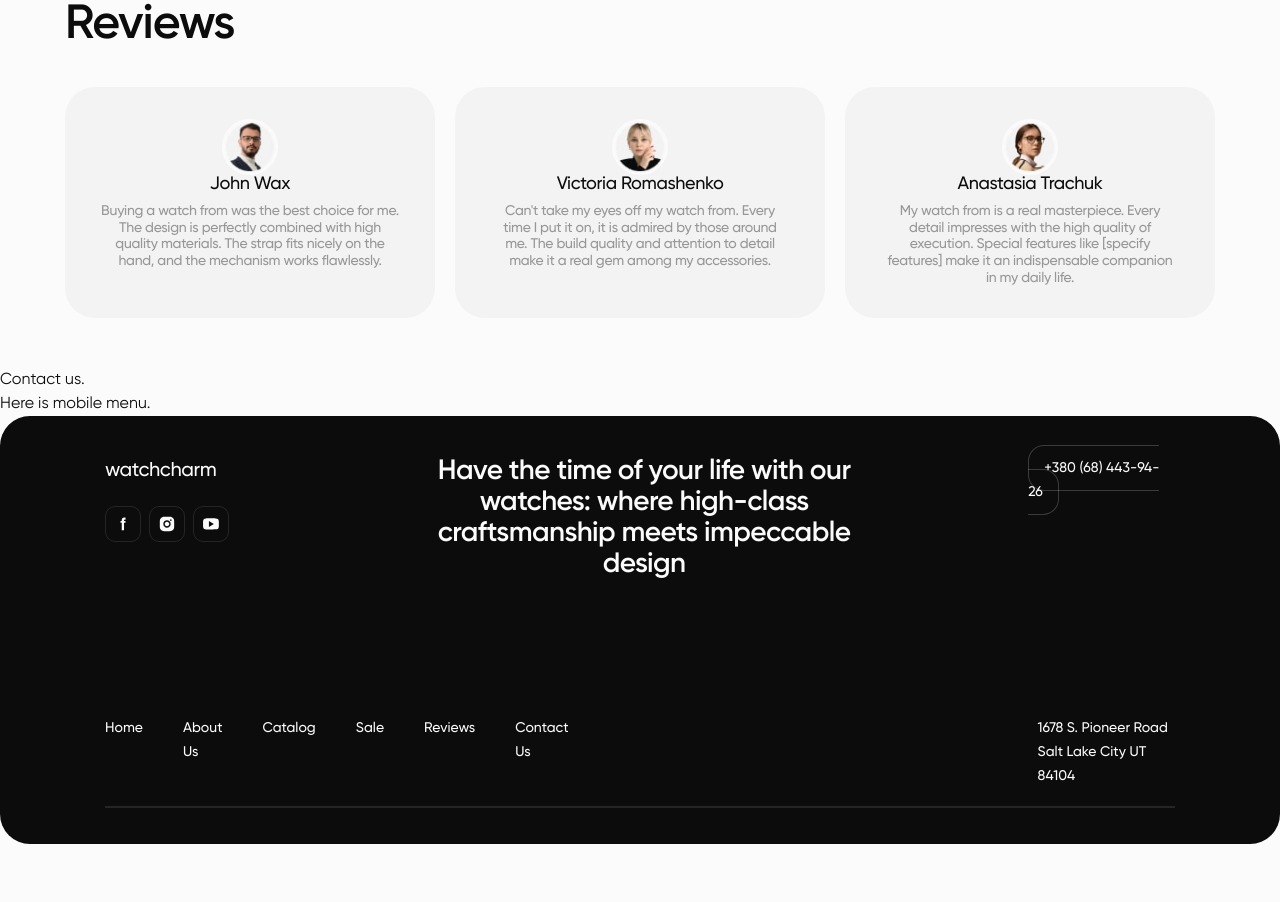
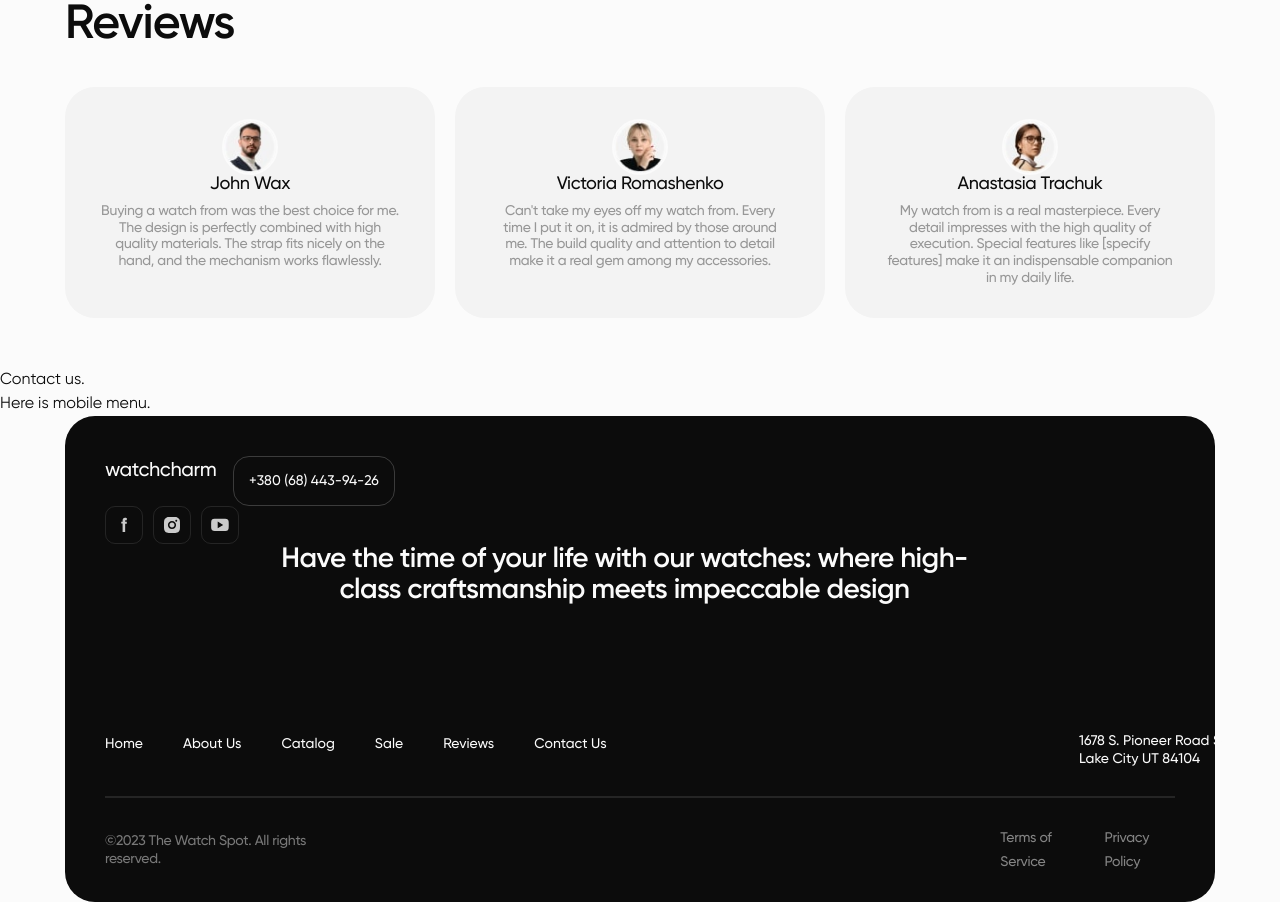
Before and after one commit to Mioshanika/project-undaunted.html-css, a website built with Vite: page src/index.html in a window 1280 px wide. Shown: the part 3082-3984 px from the top of the page. Before the commit the page ends 3926 px from the top, so only its background shows below. Built offline with nearby package versions, Linux system fonts and the light colour scheme; files whose address does not match are found by name.

Commit message:
add mobile and tablet

```diff
--- a/src/css/footer.css
+++ b/src/css/footer.css
@@ -1,137 +1,395 @@
 /* Footer styles. */
-.footer {
+
+.footer-container{
     background-color: #0c0c0c;
-    padding: 40px 40px 28px 40px;
     border-radius: 30px;
-
+    padding: 40px 28px 28px 28px;
 }
 
-.footer-container {
+.first-row {
     display: flex;
-    align-items: flex-start;
     justify-content: flex-start;
+    flex-wrap: wrap;
     flex-direction: column;
-    gap: 10px;
-    max-width: 1216px;
+    padding-bottom: 92px;
+    max-width: 279px;
 }
 
-.first-row{
-    display: flex;
-    justify-content: flex-start;
-    margin-bottom: 126px;
+.footer-logo {
+    width: 90px;
+    height: 19px;
+    font-weight: 500;
+    letter-spacing: -0.02em;
+    color: #fbfbfb;
+    text-transform: lowercase;
 }
 
-.footer-logo{
-    font-family: "Gilroy", sans-serif;
-    font-weight: 500;
-    font-size: 20px;
-    letter-spacing: -0.02em;
-    color: #fbfbfb;
-}
-
-.footer-icons{
+.footer-icons {
     display: flex;
     align-items: flex-start;
     justify-content: flex-start;
     flex-direction: row;
-    gap: 8px;
-    margin-top: 20px;
+    gap: 10px;
+    margin: 20px 0;
+    width: 122px;
 }
 
-.footer-soc-link{
+.footer-soc{
+    width: 100%;
     border: 1px solid rgba(251, 251, 251, 0.1);
     border-radius: 10px;
+}
+
+.footer-soc-link {
     padding: 8px;
-    width: 36px;
-    height: 36px;
-    fill: #fbfbfb;
+    width: 34px;
+    height: 34px;
     display: flex;
     align-items: center;
     justify-content: flex-start;
     flex-direction: row;
     gap: 8px;
-    transition-property: background-color;
-    transition-duration: 250ms;
-    transition-timing-function: cubic-bezier(0.4, 0, 0.2, 1);
 }
 
-.footer-title{
-    margin-right: 147px;
-    margin-left: 178px;
+.footer-soc-link:focus .icons-svg,
+.footer-soc-link:hover .icons-svg {
+    opacity: 1;
+}
+
+.icons-svg{
+    fill: #fbfbfb;
+    opacity: 0.8;
+    transition: fill 250ms cubic-bezier(0.4, 0, 0.2, 1);
+}
+
+.footer-cmn{
+    display: flex;
+    align-items: center;
+    border: 1px solid rgba(251, 251, 251, 0.2);
+    border-radius: 16px;
+    max-width: 152px;
+    height: 44px;
+    box-sizing: content-box;
+}
+
+.footer-phone {
+    font-weight: 500;
+    font-size: 12px;
+    line-height: 1.3;
+    text-transform: uppercase;
+    text-align: center;
+    color: #fbfbfb;
+    padding: 14px 20px;
+
 }
 
 .footer-text {
-    font-family: "Gilroy", sans-serif;
-    max-width: 523px;
     font-weight: 600;
-    font-size: 28px;
-    line-height: 1.1;
+    font-size: 20px;
+    line-height: 1.2;
     letter-spacing: -0.02em;
     text-align: center;
     color: #fbfbfb;
+    margin-top: 40px;
 }
 
-.footer-phone{
-    font-family: "Gilroy", sans-serif;
-    font-weight: 500;
-    font-size: 14px;
-    line-height: 1.28571;
-    text-transform: uppercase;
-    text-align: center;
-    color: #fbfbfb;
-    text-align: center;
-    padding: 15px;
-    border: 1px solid rgba(251, 251, 251, 0.2);
-    border-radius: 16px;
-    width: 160px;
-    height: 48px;
-}
-
-.second-row{
+.second-row {
     display: flex;
     align-items: flex-start;
     justify-content: flex-start;
     flex-direction: row;
-    gap: 469px;
+    gap: 49px;
+    width: 279px;
 }
 
 .footer-navigation{
-    display: flex;
-    align-items: center;
+    max-width: 147px;
 }
 
-.footer-menu{
+.footer-menu {
     display: flex;
+    flex-wrap: wrap;
     align-items: flex-start;
     justify-content: flex-start;
     flex-direction: row;
-    gap: 40px;
+    column-gap: 16px;
 }
 
-.footer-menu-link{
-    font-family: "Gilroy", sans-serif;
+.footer-menu-link {
     font-weight: 500;
-    font-size: 14px;
-    line-height: 1.28571;
-    text-align: center;
+    font-size: 12px;
+    line-height: 1.3;
     color: #fbfbfb;
     text-transform: capitalize;
 }
 
-.footer-map{
-    max-width: 162px;
-}
-
-.siting{
-    font-family: "Gilroy", sans-serif;
+.footer-map {
     font-weight: 500;
-    font-size: 14px;
-    line-height: 1.28571;
+    font-size: 12px;
+    line-height: 1.3;
     color: #fbfbfb;
+    max-width: 83px;
 }
 
 hr {
     width: 100%;
     height: 0px;
     border: 1px solid rgba(251, 251, 251, 0.1);
+    margin-top: 24px;
+    margin-bottom: 24px;
 }
+
+.footer-regulation{
+    display: flex;
+    align-items: flex-start;
+    justify-content: flex-start;
+    flex-direction: row;
+    gap: 8px;
+    flex-wrap: wrap;
+}
+
+.regulation-text{
+    font-weight: 500;
+    font-size: 10px;
+    line-height: 1.4;
+    letter-spacing: -0.02em;
+    color: rgba(251, 251, 251, 0.5);
+    opacity: 0.9;
+}
+
+.regulation-menu{
+    display: flex;
+    align-items: flex-start;
+    justify-content: flex-start;
+    flex-direction: row;
+    gap: 20px;
+}
+
+.regulation-menu-link{
+    font-weight: 500;
+    font-size: 10px;
+    line-height: 1.4;
+    letter-spacing: -0.02em;
+    text-align: right;
+    color: rgba(251, 251, 251, 0.5);
+}
+
+@media only screen and (min-width: 768px) {
+
+    .footer-container {
+        padding: 40px 40px 28px 40px;
+    }
+
+    .first-row {
+        padding-bottom: 100px;
+        max-width: 624px;
+    }
+
+    .footer-main{
+        display: flex;
+        align-items: flex-start;
+        justify-content: space-between;
+        flex-direction: row;
+    }
+
+    .footer-logo {
+        font-size: 20px;
+        width: 112px;
+        height: 24px;
+    }
+
+    .footer-icons {
+        margin: 20px 0 0 0;
+        width: 128px;
+    }
+
+    .footer-soc-link {
+        width: 36px;
+        height: 36px;
+        gap: 10px;
+    }
+
+    .footer-cmn {
+        max-width: 160px;
+        height: 48px;
+    }
+
+    .footer-phone {
+        font-size: 14px;
+        padding: 15px;
+    }
+
+
+    .footer-text {
+        padding: 0 50px;
+        font-size: 28px;
+        line-height: 1.1;
+        margin-top: 86px;
+    }
+
+    .second-row {
+        display: flex;
+        align-items: flex-start;
+        justify-content: space-between;
+        flex-direction: row;
+        width: 624px;
+    }
+
+    .footer-menu {
+        gap: 19px;
+        width: 400px;
+    }
+
+    .footer-menu-link {
+        font-size: 14px;
+        text-align: center;
+    }
+
+    .footer-map {
+        font-size: 14px;
+        max-width: 162px;
+    }
+
+    hr {
+        margin-top: 28px;
+        margin-bottom: 28px;
+    }
+
+    .footer-regulation{
+        display: flex;
+        align-items: center;
+        justify-content: flex-start;
+        flex-direction: row;
+        gap: 159px;
+        flex-wrap: nowrap;
+    }
+
+    .regulation-text{
+        font-size: 14px;
+        line-height: 1.3;
+    }
+
+    .regulation-menu{
+        display: flex;
+        align-items: flex-start;
+        justify-content: flex-start;
+        flex-direction: row;
+        gap: 20px;
+    }
+
+    .regulation-menu-link{
+        font-size: 14px;
+        line-height: 1.3;
+    }
+}
+
+@media only screen and (min-width: 1280px) {
+
+
+    .footer-container {
+        padding: 40px 40px 28px 40px;
+    }
+
+    .first-row {
+        display: flex;
+        justify-content: flex-start;
+        flex-wrap: wrap;
+        flex-direction: row;
+        padding-bottom: 126px;
+        max-width: 1136px;
+    }
+
+    .footer-main{
+    }
+
+    .footer-logo {
+        font-size: 20px;
+        width: 112px;
+        height: 24px;
+    }
+
+    .footer-icons {
+        margin: 20px 0 0 0;
+        width: 128px;
+    }
+
+    .footer-soc-link {
+        width: 36px;
+        height: 36px;
+        gap: 10px;
+    }
+
+    .footer-cmn {
+        max-width: 160px;
+        height: 48px;
+    }
+
+    .footer-phone {
+        font-size: 14px;
+        padding: 15px;
+    }
+
+
+    .footer-text {
+        padding: 0 178px 0 147px;
+        font-size: 28px;
+        line-height: 1.1;
+        text-align: center;
+        margin: 0;
+    }
+
+    .second-row {
+        display: flex;
+        align-items: flex-start;
+        justify-content: space-between;
+        flex-direction: row;
+        width: 1136px;
+    }
+
+    .footer-menu {
+        gap: 40px;
+        width: 505px;
+    }
+
+    .footer-menu-link {
+        font-size: 14px;
+        text-align: center;
+    }
+
+    .footer-map {
+        font-size: 14px;
+        max-width: 162px;
+    }
+
+    hr {
+        margin-top: 28px;
+        margin-bottom: 28px;
+    }
+
+    .footer-regulation{
+        display: flex;
+        align-items: center;
+        justify-content: flex-start;
+        flex-direction: row;
+        gap: 671px;
+        flex-wrap: nowrap;
+    }
+
+    .regulation-text{
+        font-size: 14px;
+        line-height: 1.3;
+    }
+
+    .regulation-menu{
+        display: flex;
+        align-items: flex-start;
+        justify-content: flex-start;
+        flex-direction: row;
+        gap: 20px;
+    }
+
+    .regulation-menu-link{
+        font-size: 14px;
+        line-height: 1.3;
+    }
+}
--- a/src/partials/footer.html
+++ b/src/partials/footer.html
@@ -2,22 +2,27 @@
     <div class="container">
         <div class="footer-container">
             <div class="first-row">
+                <div class="footer-main">
                     <div class="footer-link">
-                    <a class="footer-logo" href="./index.html">watchcharm</a>
+                        <a class="footer-logo" href="./index.html">Watchcharm</a>
                         <ul class="footer-icons">
-                        <li class="footer-soc"><a href="https://www.facebook.com/goITclub/" class="footer-soc-link"><svg
-                                    class="icons-svg" width="20" height="20">
+                            <li class="footer-soc"><a href="https://www.facebook.com/goITclub/" class="footer-soc-link"
+                                    target="_blank"><svg class="icons-svg" width="20" height="20">
                                         <use href="/img/sprite.svg#icon-facebook"></use>
                                     </svg></a></li>
-                        <li class="footer-soc"><a href="https://www.instagram.com/goitclub/"
-                                class="footer-soc-link"><svg class="icons-svg" width="20" height="20">
+                            <li class="footer-soc"><a href="https://www.instagram.com/goitclub/" class="footer-soc-link"
+                                    target="_blank"><svg class="icons-svg" width="20" height="20">
                                         <use href="/img/sprite.svg#icon-instagram"></use>
                                     </svg></a></li>
-                        <li class="footer-soc"><a href="https://www.youtube.com/c/GoIT" class="footer-soc-link"><svg
-                                    class="icons-svg" width="20" height="20">
+                            <li class="footer-soc"><a href="https://www.youtube.com/c/GoIT" class="footer-soc-link"
+                                    target="_blank"><svg class="icons-svg" width="20" height="20">
                                         <use href="/img/sprite.svg#icon-youtube"></use>
                                     </svg></a></li>
                         </ul>
+                    </div>
+                    <div class="footer-cmn">
+                        <a class="footer-phone" href="tel:+380684439426">+380 (68) 443-94-26</a>
+                    </div>
                 </div>
                 <div class="footer-title">
                     <p class="footer-text">
@@ -25,15 +30,14 @@
                         design
                     </p>
                 </div>
-                <div class="footer-cmn">
-                    <a class="footer-phone" href="tel:+380684439426">+380 (68) 443-94-26</a>
             </div>
-            </div>
+
             <div class="second-row">
                 <nav class="footer-navigation">
                     <ul class="footer-menu">
                         <li class="footer-menu-item"><a class="footer-menu-link" href="/index.html">Home</a></li>
-                        <li class="footer-menu-item"><a class="footer-menu-link" href="#section-about-us">About us</a>
+                        <li class="footer-menu-item"><a class="footer-menu-link current" href="#section-about-us">About
+                                us</a>
                         </li>
                         <li class="footer-menu-item"><a class="footer-menu-link" href="#section-catalog">Catalog</a>
                         </li>
@@ -53,6 +57,19 @@
                 </address>
             </div>
             <hr>
+            <div class="footer-regulation">
+                <div class="regulation-text">
+                    <p> &copy;2023 The Watch Spot. All rights reserved.</p>
+                </div>
+                <div class="regulation-link">
+                    <ul class="regulation-menu">
+                        <li class="regulation-menu-item"><a class="regulation-menu-link" href="">Terms of
+                                Service</a></li>
+                        <li class="regulation-menu-item"><a class="regulation-menu-link" href="">Privacy Policy</a>
+                        </li>
+                    </ul>
+                </div>
+            </div>
         </div>
     </div>
 </footer>
```
Lines whose indentation alone changed are shown as unchanged.
